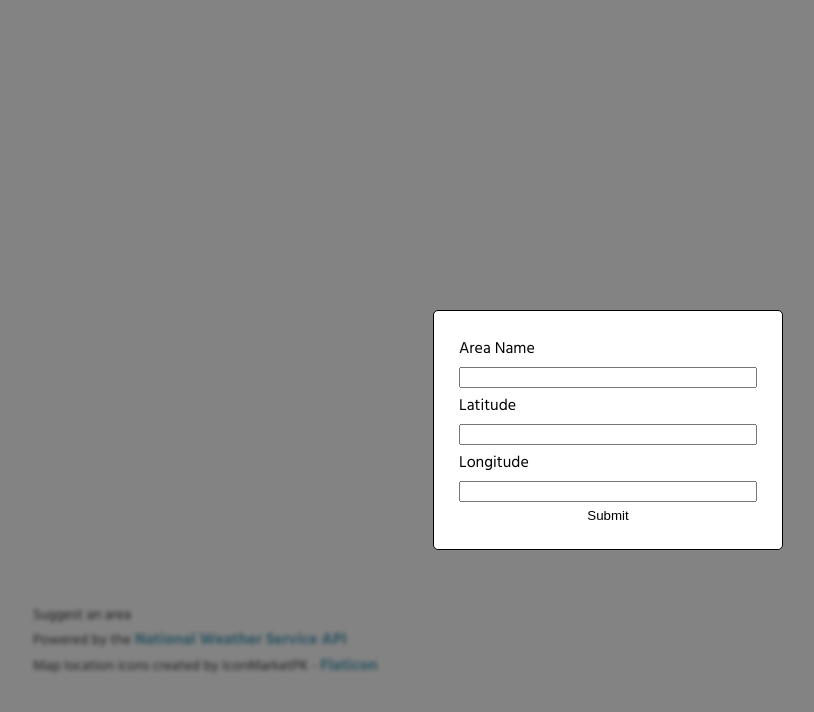
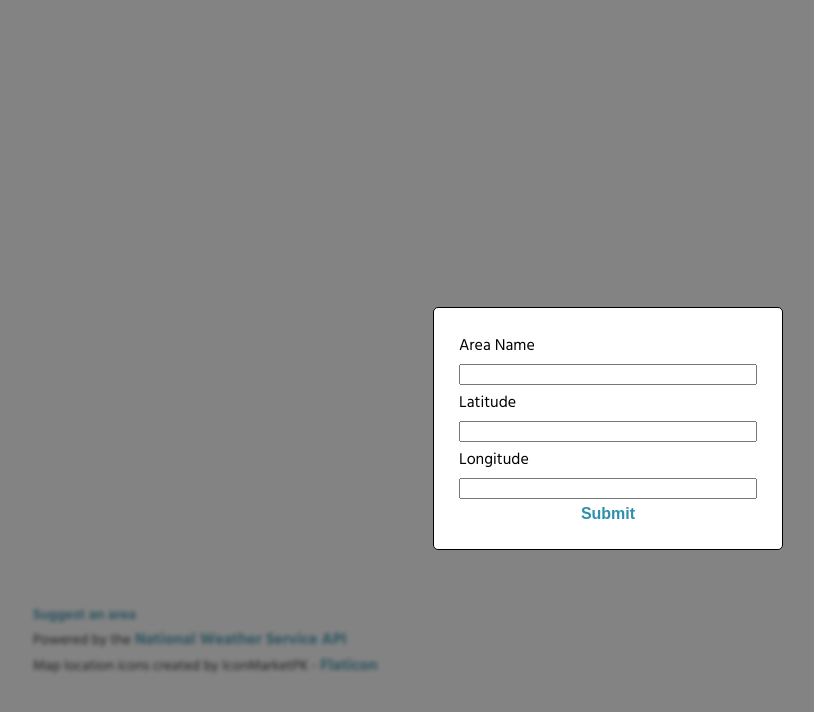
Before and after one commit to Pete-Fowler/Weathertoclimb, a React (Create React App) app in the folder client/: page /locations/1 in a window 1280 px wide. Both pictures are taken after a click on the item "Suggest an area". Shown: the part 340-1052 px from the top of the page, without its empty margins (32-846 px from the left). Built offline with nearby package versions, Linux system fonts and the light colour scheme; no server answers.

Commit message:
Minor style changes

```diff
--- a/client/src/Components/Footer/Footer.tsx
+++ b/client/src/Components/Footer/Footer.tsx
@@ -10,7 +10,7 @@ export default function Footer({ changeModal }: Iprops) {
   return <div className={style.footer}>
     <img src={mountains} alt={'Mountains'}/>
     <ul>
-      <li className={style.suggest} onClick={() => changeModal('suggestArea')}>Suggest an area</li>
+      <li className='link' onClick={() => changeModal('suggestArea')}>Suggest an area</li>
       <li>Powered by the <a className='link' href="https://www.weather.gov/documentation/services-web-api" title="National Weather Service">National Weather Service API</a></li>
       <li>Map location icons created by IconMarketPK - <a className='link' href="https://www.flaticon.com/free-icons/location" title="location icons">Flaticon</a></li>
     </ul>
--- a/client/src/Components/SuggestArea/SuggestArea.tsx
+++ b/client/src/Components/SuggestArea/SuggestArea.tsx
@@ -27,7 +27,7 @@ export default function SuggestArea({ modal }: Iprops) {
       <input type='text' id='lat' name='lat' value={formData.lat} onChange={handleChange}></input>
       <label htmlFor='lng'>Longitude</label>
       <input type='text' id='lng' name='lng' value={formData.lng} onChange={handleChange}></input>
-      <button type='submit'>Submit</button>
+      <button type='submit' className='link'>Submit</button>
     </form>
   </div>
 }
```
Also changed, not shown: client/src/Components/Footer/Footer.module.css (line endings or trailing spaces).
